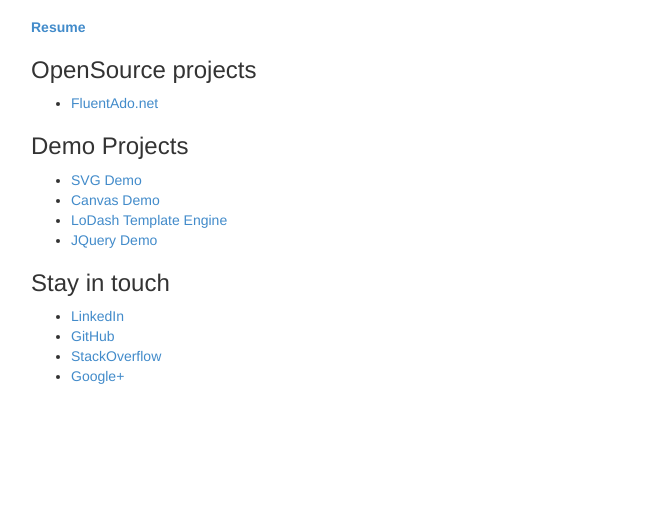
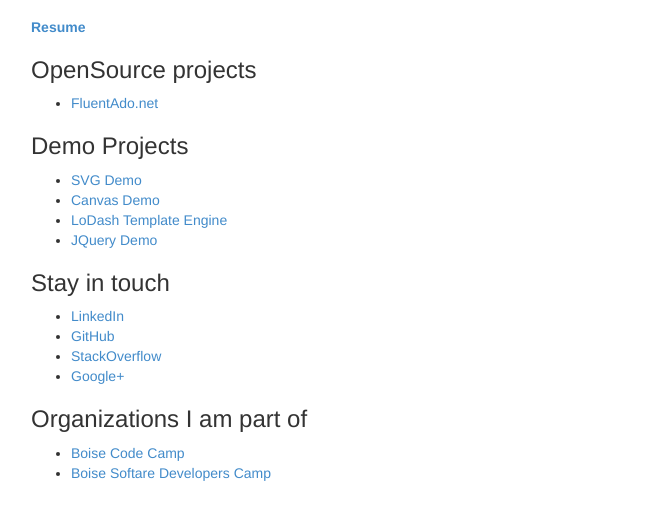
Before and after one commit to cwbrandsma/cwbrandsma.github.io, a website: page index.html in a window 1280 px wide. Shown: the part 102-622 px from the top of the page, without its empty margins (39-692 px from the left). Drawn offline with Linux system fonts and the light colour scheme.

Commit message:
minor changes

```diff
--- a/index.html
+++ b/index.html
@@ -32,7 +32,12 @@
 <li><a href="https://github.com/cwbrandsma">GitHub</a></li>
 <li><a href="http://stackoverflow.com/users/9443/chris-brandsma">StackOverflow</a></li>
 <li><a href="https://plus.google.com/101840391213696280010" rel="publisher">Google+</a></li>
+</ul>
 
+<h3>Organizations I am part of</h3>
+<ul>
+	<li><a href="http://boisecodecamp.com">Boise Code Camp</a></li>
+	<li><a href="http://bsdg.org">Boise Softare Developers Camp</a></li>
 </ul>
 
 
```
